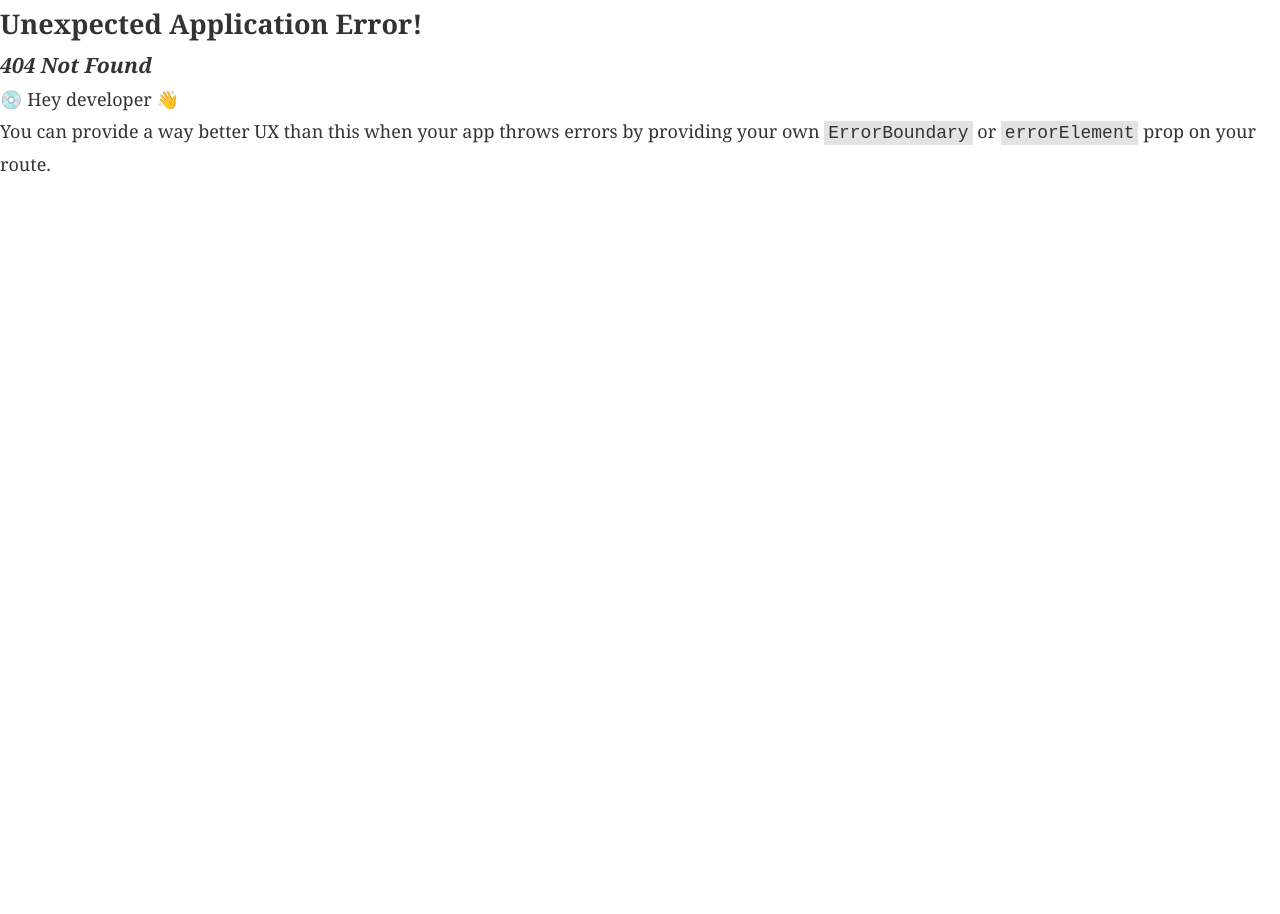
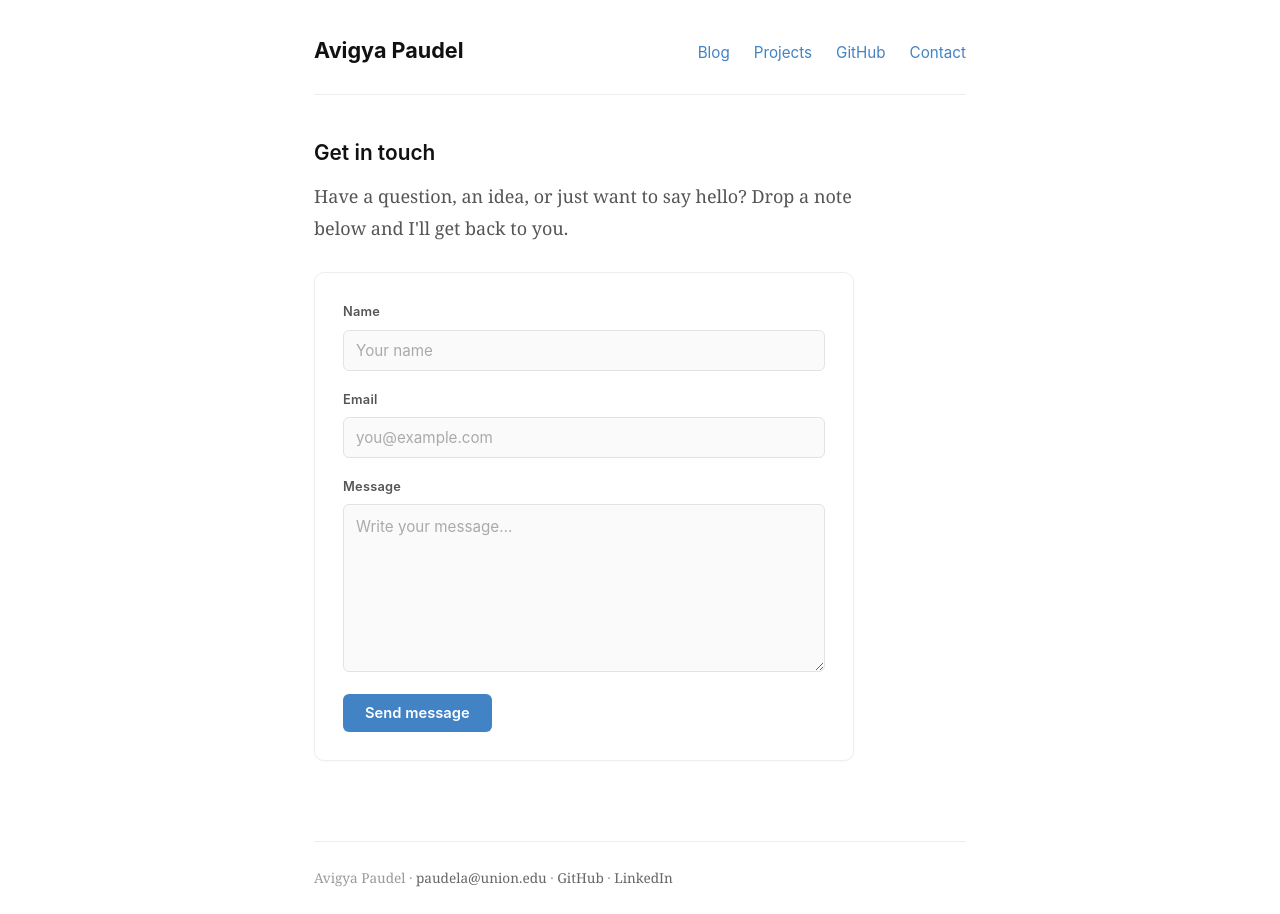
Before and after one commit to Avi161/my-portfolio, a React (Create React App) app: page /contact in a window 1280 px wide. Before the commit this address had no page. Before the commit the page ends 800 px from the top, so only its background shows below. Built offline with nearby package versions, Linux system fonts and the light colour scheme.

Commit message:
update backgroup and contact

```diff
--- a/src/App.css
+++ b/src/App.css
@@ -98,7 +98,7 @@ a:hover {
 .hero-cover {
   width: 100vw;
   margin-left: calc(-50vw + 50%);
-  height: 420px;
+  height: 600px;
   background-size: cover;
   background-position: center;
   background-color: #f0f0f0;
@@ -726,3 +726,136 @@ a:hover {
   .blog-post-content .rk-lbl { font-size: 0.58rem; }
   .blog-post-content .risk-board { min-height: 320px; }
 }
+
+/* ============================================================
+   Contact page
+   ============================================================ */
+.contact-page {
+  max-width: 540px;
+}
+
+.contact-heading {
+  font-family: -apple-system, BlinkMacSystemFont, 'Segoe UI', Helvetica, Arial, sans-serif;
+  font-size: 1.3rem;
+  font-weight: 600;
+  color: #111;
+  margin-bottom: 10px;
+}
+
+.contact-lead {
+  color: #555;
+  margin-bottom: 28px;
+}
+
+.contact-card {
+  display: flex;
+  flex-direction: column;
+  gap: 18px;
+  border: 1px solid #eee;
+  border-radius: 10px;
+  padding: 28px;
+  background: #fff;
+  box-shadow: 0 1px 2px rgba(0, 0, 0, 0.03);
+}
+
+.contact-field {
+  display: flex;
+  flex-direction: column;
+  gap: 6px;
+}
+
+.contact-field label {
+  font-family: -apple-system, BlinkMacSystemFont, 'Segoe UI', Helvetica, Arial, sans-serif;
+  font-size: 0.8rem;
+  font-weight: 600;
+  letter-spacing: 0.02em;
+  color: #555;
+}
+
+.contact-field input,
+.contact-field textarea {
+  font-family: -apple-system, BlinkMacSystemFont, 'Segoe UI', Helvetica, Arial, sans-serif;
+  font-size: 0.95rem;
+  color: #222;
+  background: #fafafa;
+  border: 1px solid #e3e3e3;
+  border-radius: 6px;
+  padding: 10px 12px;
+  width: 100%;
+  transition: border-color 0.15s ease, background 0.15s ease;
+}
+
+.contact-field textarea {
+  resize: vertical;
+  min-height: 140px;
+  line-height: 1.6;
+}
+
+.contact-field input::placeholder,
+.contact-field textarea::placeholder {
+  color: #aaa;
+}
+
+.contact-field input:focus,
+.contact-field textarea:focus {
+  outline: none;
+  background: #fff;
+  border-color: #4183c4;
+}
+
+/* Honeypot — visually hidden, kept in the layout for bots. */
+.contact-hp {
+  position: absolute;
+  left: -9999px;
+  width: 1px;
+  height: 1px;
+  overflow: hidden;
+}
+
+.contact-actions {
+  display: flex;
+  align-items: center;
+  flex-wrap: wrap;
+  gap: 14px;
+  margin-top: 4px;
+}
+
+.contact-submit {
+  font-family: -apple-system, BlinkMacSystemFont, 'Segoe UI', Helvetica, Arial, sans-serif;
+  font-size: 0.92rem;
+  font-weight: 600;
+  color: #fff;
+  background: #4183c4;
+  border: none;
+  border-radius: 6px;
+  padding: 10px 22px;
+  cursor: pointer;
+  transition: background 0.15s ease, opacity 0.15s ease;
+}
+
+.contact-submit:hover {
+  background: #356aa0;
+}
+
+.contact-submit:disabled {
+  opacity: 0.6;
+  cursor: default;
+}
+
+.contact-status {
+  font-size: 0.88rem;
+}
+
+.contact-status.is-ok {
+  color: #2e7d4f;
+}
+
+.contact-status.is-error {
+  color: #b3261e;
+}
+
+@media (max-width: 600px) {
+  .contact-card {
+    padding: 22px 18px;
+  }
+}
--- a/src/App.js
+++ b/src/App.js
@@ -6,6 +6,7 @@ import HomePage from './pages/HomePage';
 import BlogsListPage from './pages/BlogsListPage';
 import BlogPostPage from './pages/BlogPostPage';
 import ProjectsPage from './pages/ProjectsPage';
+import ContactPage from './pages/ContactPage';
 import './App.css';
 
 // Lazy so the editor (TipTap) never loads for regular visitors.
@@ -29,6 +30,7 @@ const router = createBrowserRouter([
       { path: '/blog', element: <BlogsListPage /> },
       { path: '/blog/:slug', element: <BlogPostPage /> },
       { path: '/projects', element: <ProjectsPage /> },
+      { path: '/contact', element: <ContactPage /> },
       {
         path: '/admin',
         element: (
--- a/src/components/Header.js
+++ b/src/components/Header.js
@@ -9,7 +9,7 @@ const Header = () => (
         <Link to="/blog">Blog</Link>
         <Link to="/projects">Projects</Link>
         <a href="https://github.com/Avi161" target="_blank" rel="noopener noreferrer">GitHub</a>
-        <a href="mailto:paudela@union.edu">Contact</a>
+        <Link to="/contact">Contact</Link>
       </nav>
     </div>
   </header>
--- /dev/null
+++ b/src/pages/ContactPage.js
@@ -0,0 +1,105 @@
+import React, { useState } from 'react';
+
+const ContactPage = () => {
+  const [form, setForm] = useState({ name: '', email: '', message: '', company: '' });
+  const [status, setStatus] = useState('idle'); // idle | sending | sent | error
+
+  const update = (field) => (e) => setForm((f) => ({ ...f, [field]: e.target.value }));
+
+  const handleSubmit = async (e) => {
+    e.preventDefault();
+    if (status === 'sending') return;
+    setStatus('sending');
+    try {
+      const res = await fetch('/api/contact', {
+        method: 'POST',
+        headers: { 'Content-Type': 'application/json' },
+        body: JSON.stringify(form),
+      });
+      if (!res.ok) throw new Error('send-failed');
+      setStatus('sent');
+      setForm({ name: '', email: '', message: '', company: '' });
+    } catch (err) {
+      setStatus('error');
+    }
+  };
+
+  return (
+    <div className="contact-page">
+      <h2 className="contact-heading">Get in touch</h2>
+      <p className="contact-lead">
+        Have a question, an idea, or just want to say hello? Drop a note below and
+        I'll get back to you.
+      </p>
+
+      <form className="contact-card" onSubmit={handleSubmit}>
+        <div className="contact-field">
+          <label htmlFor="contact-name">Name</label>
+          <input
+            id="contact-name"
+            type="text"
+            value={form.name}
+            onChange={update('name')}
+            placeholder="Your name"
+            autoComplete="name"
+          />
+        </div>
+
+        <div className="contact-field">
+          <label htmlFor="contact-email">Email</label>
+          <input
+            id="contact-email"
+            type="email"
+            required
+            value={form.email}
+            onChange={update('email')}
+            placeholder="you@example.com"
+            autoComplete="email"
+          />
+        </div>
+
+        <div className="contact-field">
+          <label htmlFor="contact-message">Message</label>
+          <textarea
+            id="contact-message"
+            required
+            value={form.message}
+            onChange={update('message')}
+            placeholder="Write your message…"
+            rows={6}
+          />
+        </div>
+
+        {/* Honeypot — hidden from humans, catches bots. */}
+        <div className="contact-hp" aria-hidden="true">
+          <label htmlFor="contact-company">Company</label>
+          <input
+            id="contact-company"
+            type="text"
+            tabIndex={-1}
+            autoComplete="off"
+            value={form.company}
+            onChange={update('company')}
+          />
+        </div>
+
+        <div className="contact-actions">
+          <button type="submit" className="contact-submit" disabled={status === 'sending'}>
+            {status === 'sending' ? 'Sending…' : 'Send message'}
+          </button>
+          {status === 'sent' && (
+            <span className="contact-status is-ok">Thanks — your message is on its way.</span>
+          )}
+          {status === 'error' && (
+            <span className="contact-status is-error">
+              Something went wrong. Email me directly at{' '}
+              <a href="mailto:paudela@union.edu">paudela@union.edu</a>.
+            </span>
+          )}
+        </div>
+      </form>
+    </div>
+  );
+};
+
+export default ContactPage;
```
Also changed, not shown: api/contact.js (added, +78 -0 lines), public/background.jpg, 1 other file (tests, documents, lock files or other folders).
